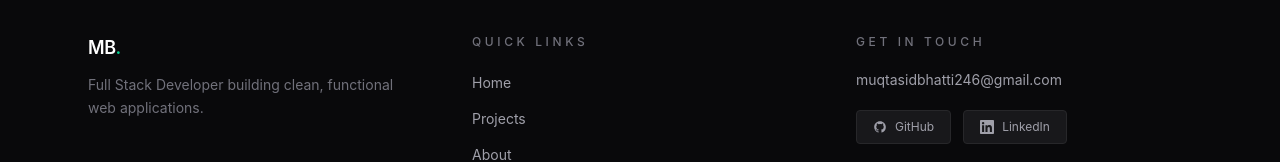
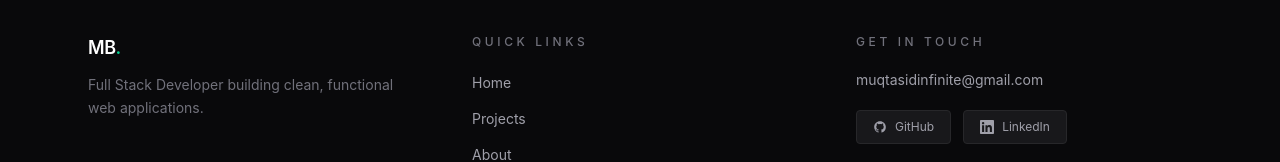
Before and after one commit to MuqtasidBhatti/portfolio-frontend, a React app: page /admin/login in a window 1280 px wide. Shown: the part 831-993 px from the top of the page. Built offline with nearby package versions, Linux system fonts and the light colour scheme; the HTML template or start-up script is replaced by a standard one.

Commit message:
chore: update email in footer and resume

```diff
--- a/src/components/Footer.jsx
+++ b/src/components/Footer.jsx
@@ -49,10 +49,10 @@ const Footer = () => {
                             Get In Touch
                         </h4>
                         <a
-                            href="mailto:muqtasidbhatti246@gmail.com"
+                            href="mailto:muqtasidinfinite@gmail.com"
                             className="text-zinc-500 dark:text-zinc-400 text-sm hover:text-emerald-500 dark:hover:text-emerald-400 transition-colors duration-200 block mb-5"
                         >
-                            muqtasidbhatti246@gmail.com
+                            muqtasidinfinite@gmail.com
                         </a>
 
                         <div className="flex gap-3">
```
Also changed, not shown: 1 other file (tests, documents, lock files or other folders).
